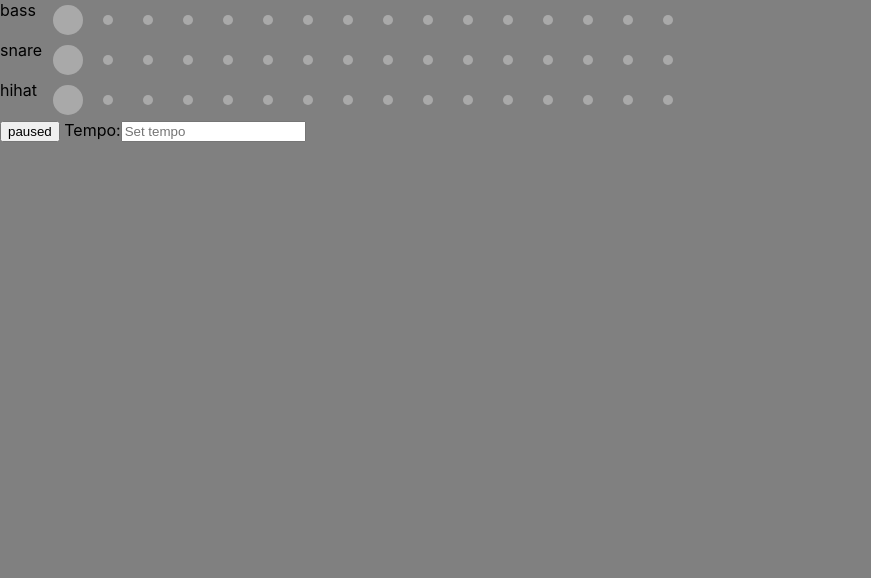
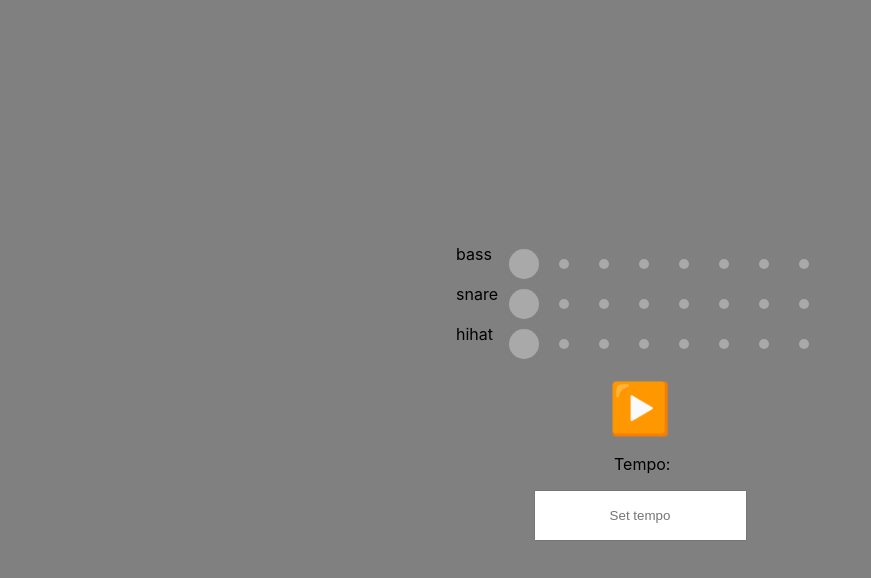
Before and after one commit to peksi/react-sequencer-example, a React (Create React App) app: page / in a window 1280 px wide. Shown: the top 578 px of the page, without its empty margins (0-871 px from the left). Built offline with nearby package versions, Linux system fonts and the light colour scheme; no server answers.

Commit message:
updates to the style

```diff
--- a/src/App.js
+++ b/src/App.js
@@ -1,13 +1,14 @@
+import { useState } from "react";
+import "./App.css";
+
 import Row from "./components/Row";
-import "./App.css";
-import { useState } from "react";
 
 function App() {
   const [playing, setPlaying] = useState(false);
   const [tempo, setTempo] = useState(120);
 
   return (
-    <>
+    <div className="container">
       <div className="App">
         <Row
           playing={playing}
@@ -33,7 +34,7 @@ function App() {
           setPlaying(!playing);
         }}
       >
-        {playing ? "playing" : "paused"}
+        {playing ? "⏸️" : "▶️"}
       </button>
       &nbsp;Tempo:
       <input
@@ -42,7 +43,7 @@ function App() {
         }}
         placeholder="Set tempo"
       ></input>
-    </>
+    </div>
   );
 }
 
--- a/src/components/Row.js
+++ b/src/components/Row.js
@@ -2,7 +2,7 @@ import { useEffect, useState } from "react";
 import Switch from "./Switch";
 
 const Row = (props) => {
-  const stepcount = 16;
+  const stepcount = 8;
 
   const steps = new Array(stepcount).fill(false);
   const [playingStep, setPlayingStep] = useState(0);
@@ -12,7 +12,7 @@ const Row = (props) => {
       if (props.playing) {
         setPlayingStep((playingStep + 1) % stepcount);
       }
-    }, (60 / props.tempo) * 1000);
+    }, (60 / props.tempo / 2) * 1000);
 
     return () => clearInterval(interval);
   }, [playingStep, props.playing, props.tempo]);
@@ -26,6 +26,7 @@ const Row = (props) => {
       >
         {props.name}
       </div>
+
       {steps.map((step, index) => {
         return (
           <Switch
--- a/src/index.css
+++ b/src/index.css
@@ -1,13 +1,35 @@
 body {
   margin: 0;
-  font-family: -apple-system, BlinkMacSystemFont, 'Segoe UI', 'Roboto', 'Oxygen',
-    'Ubuntu', 'Cantarell', 'Fira Sans', 'Droid Sans', 'Helvetica Neue',
+  font-family: -apple-system, BlinkMacSystemFont, "Segoe UI", "Roboto", "Oxygen",
+    "Ubuntu", "Cantarell", "Fira Sans", "Droid Sans", "Helvetica Neue",
     sans-serif;
   -webkit-font-smoothing: antialiased;
   -moz-osx-font-smoothing: grayscale;
 }
 
 code {
-  font-family: source-code-pro, Menlo, Monaco, Consolas, 'Courier New',
+  font-family: source-code-pro, Menlo, Monaco, Consolas, "Courier New",
     monospace;
 }
+
+.container {
+  width: 100vw;
+  height: 100vh;
+  display: flex;
+  justify-content: center;
+  flex-direction: column;
+  align-items: center;
+}
+
+button {
+  padding: 1rem;
+  font-size: 50px;
+  background: none;
+  border-width: 0;
+}
+
+input {
+  margin: 1rem;
+  padding: 1rem;
+  text-align: center;
+}
```
Also changed, not shown: 1 other file (tests, documents, lock files or other folders).
